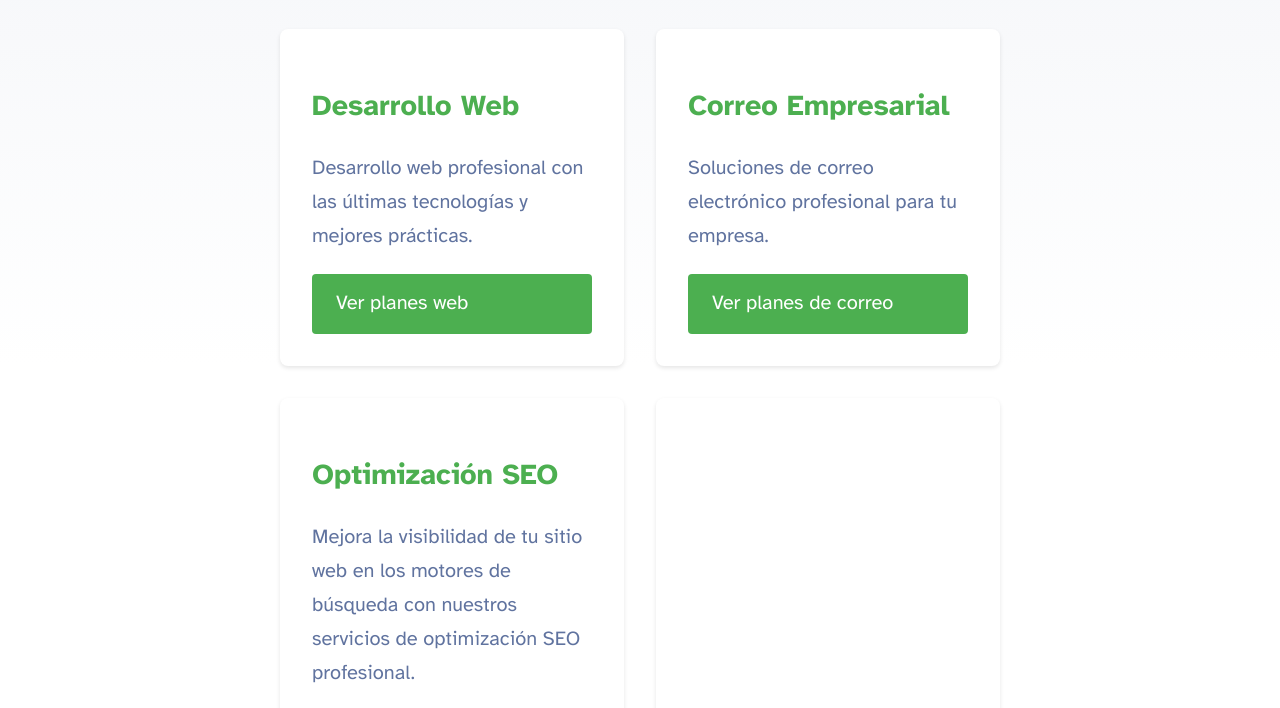
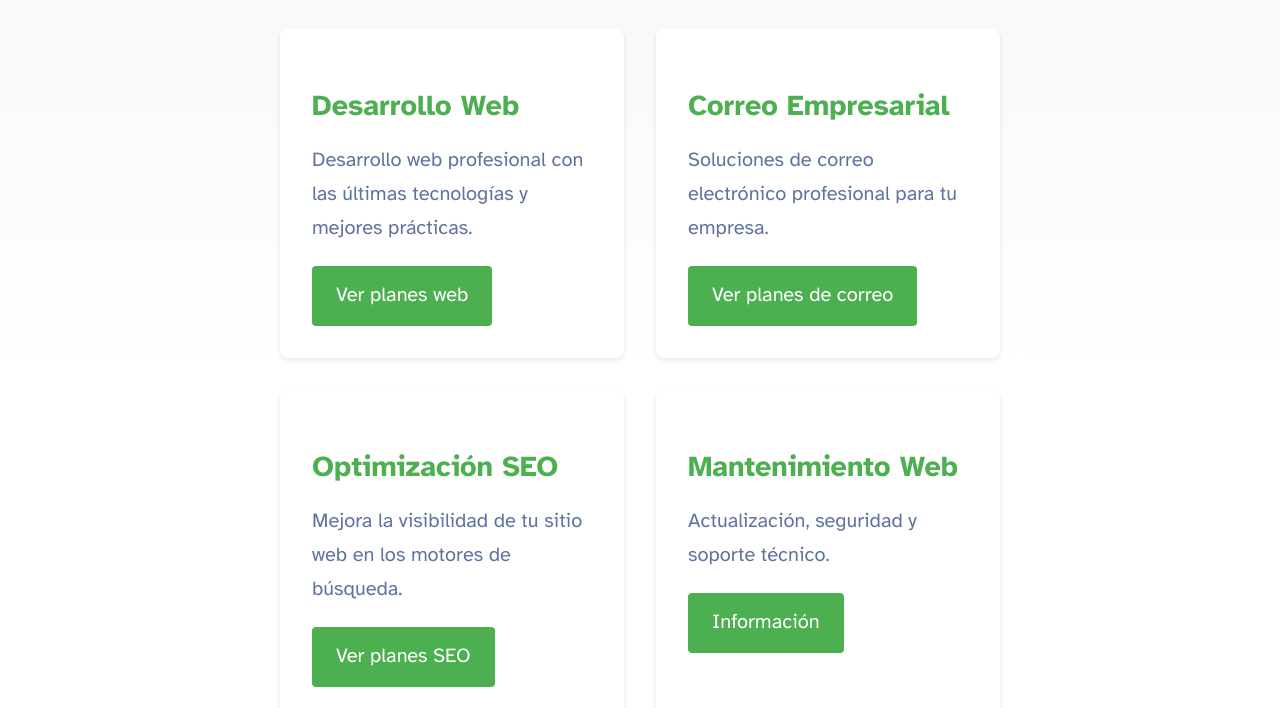
Before and after one commit to stwilberth/wilberth, an Astro site: page /pricing in a window 1280 px wide. Shown: the part 235-943 px from the top of the page. Built offline with nearby package versions, Linux system fonts and the light colour scheme; Astro itself is replaced by a stand-in of ours.

Commit message:
precios 1

```diff
--- a/src/pages/pricing.astro
+++ b/src/pages/pricing.astro
@@ -2,7 +2,7 @@
 import BaseHead from '../components/BaseHead.astro';
 import Header from '../components/Header.astro';
 import Footer from '../components/Footer.astro';
-import { SITE_TITLE, SITE_SUBTITLE, SITE_DESCRIPTION } from '../consts';
+import { SITE_TITLE } from '../consts';
 ---
 
 <!doctype html>
@@ -10,7 +10,7 @@ import { SITE_TITLE, SITE_SUBTITLE, SITE_DESCRIPTION } from '../consts';
     <head>
         <BaseHead
             title={`Planes y Precios | ${SITE_TITLE}`}
-            subtitle='Servicios Profesionales'
+            subtitle="Servicios Profesionales"
             description="Descubre nuestros servicios profesionales de desarrollo web, correo empresarial y optimización SEO. Soluciones adaptadas a tus necesidades."
         />
     </head>
@@ -23,27 +23,24 @@ import { SITE_TITLE, SITE_SUBTITLE, SITE_DESCRIPTION } from '../consts';
             </section>
 
             <div class="services-grid">
-                <section class="service-card">
-                    <h2>Desarrollo Web</h2>
-                    <p>Desarrollo web profesional con las últimas tecnologías y mejores prácticas.</p>
-                    <a href="/pricing-web" class="service-link">Ver planes web</a>
-                </section>
-
-                <section class="service-card">
-                    <h2>Correo Empresarial</h2>
-                    <p>Soluciones de correo electrónico profesional para tu empresa.</p>
-                    <a href="/pricing-email" class="service-link">Ver planes de correo</a>
-                </section>
-
-                <div class="service-card">
-                    <h2>Optimización SEO</h2>
-                    <p>Mejora la visibilidad de tu sitio web en los motores de búsqueda con nuestros servicios de optimización SEO profesional.</p>
-                    <a href="/contact" class="service-link">Más Información</a>
-                </div>
-
-                <div class="service-card">
-
-                </div>
+                {[
+                    { title: "Desarrollo Web", desc: "Desarrollo web profesional con las últimas tecnologías y mejores prácticas.", link: "/pricing-web", btn: "Ver planes web" },
+                    { title: "Correo Empresarial", desc: "Soluciones de correo electrónico profesional para tu empresa.", link: "/pricing-email", btn: "Ver planes de correo" },
+                    { title: "Optimización SEO", desc: "Mejora la visibilidad de tu sitio web en los motores de búsqueda.", link: "/pricing-seo", btn: "Ver planes SEO" },
+                    { title: "Mantenimiento Web", desc: "Actualización, seguridad y soporte técnico.", link: "/contact", btn: "Información" },
+                    { title: "Hosting y Dominio", desc: "Registro de dominios y planes de hosting confiables.", link: "/contact", btn: "Información" },
+                    { title: "Desarrollo de Apps Móviles", desc: "Creación de aplicaciones para iOS y Android.", link: "/contact", btn: "Información" },
+                    { title: "Diseño Gráfico y Branding", desc: "Logos, identidad visual y material publicitario.", link: "/contact", btn: "Información" },
+                    { title: "Marketing Digital y Publicidad", desc: "Gestión de campañas en Google Ads y redes sociales.", link: "/contact", btn: "Información" },
+                    { title: "Analítica y Optimización", desc: "Google Analytics y mejora de conversiones.", link: "/contact", btn: "Información" },
+                    { title: "Automatización y Chatbots", desc: "Integración de chatbots y flujos de trabajo automatizados con IA.", link: "/contact", btn: "Información" }
+                ].map(service => (
+                    <section class="service-card">
+                        <h2>{service.title}</h2>
+                        <p>{service.desc}</p>
+                        <a href={service.link} class="service-link" aria-label={service.title}>{service.btn}</a>
+                    </section>
+                ))}
             </div>
         </main>
         <Footer />
@@ -51,6 +48,7 @@ import { SITE_TITLE, SITE_SUBTITLE, SITE_DESCRIPTION } from '../consts';
         <style>
             .pricing-header {
                 text-align: center;
+                margin-bottom: 2rem;
             }
 
             .pricing-header h1 {
@@ -67,7 +65,7 @@ import { SITE_TITLE, SITE_SUBTITLE, SITE_DESCRIPTION } from '../consts';
 
             .services-grid {
                 display: grid;
-                grid-template-columns: repeat(2, 1fr);
+                grid-template-columns: repeat(auto-fit, minmax(300px, 1fr));
                 gap: 2rem;
                 margin: 2rem auto;
                 max-width: 1200px;
@@ -78,8 +76,12 @@ import { SITE_TITLE, SITE_SUBTITLE, SITE_DESCRIPTION } from '../consts';
                 padding: 2rem;
                 border-radius: 8px;
                 box-shadow: 0 2px 4px rgba(0, 0, 0, 0.1);
-                display: flex;
-                flex-direction: column;
+                transition: transform 0.3s ease, box-shadow 0.3s ease;
+            }
+
+            .service-card:hover {
+                transform: translateY(-5px);
+                box-shadow: 0 5px 10px rgba(0, 0, 0, 0.2);
             }
 
             .service-card h2 {
```
